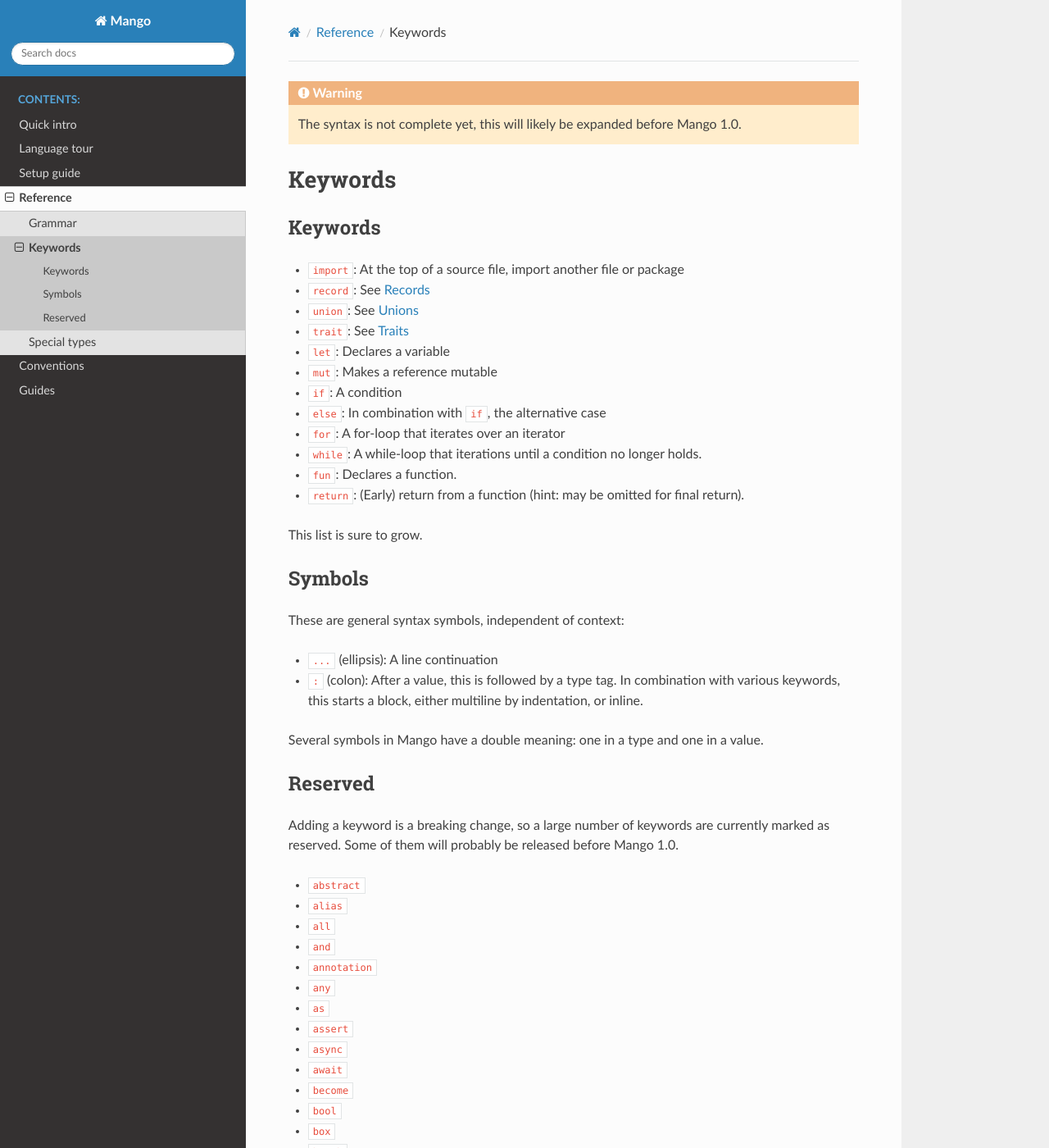
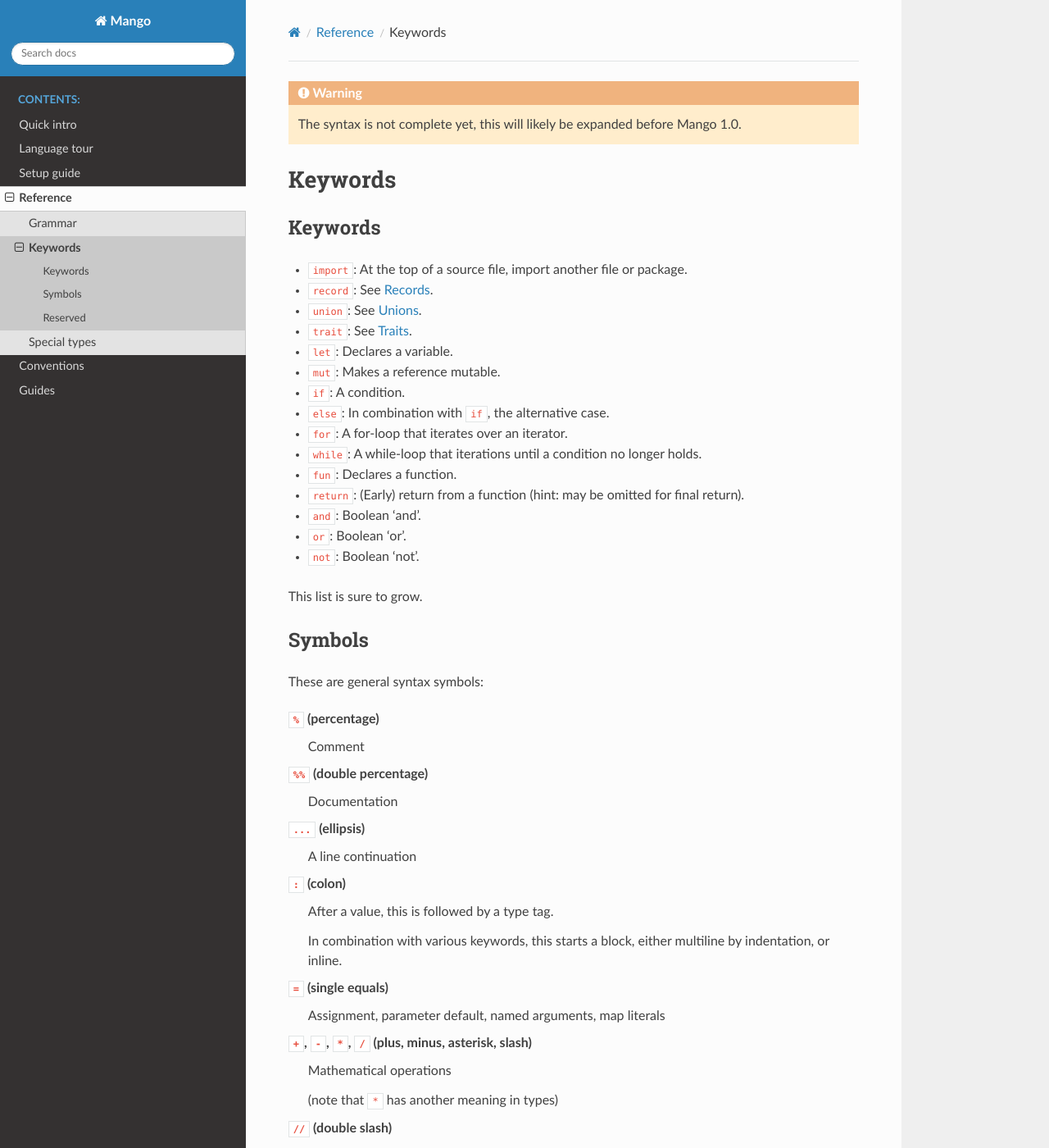
Before and after one commit to mangolang/documentation, a Sphinx documentation site: the page built from source/language_reference/keywords.rst, in a window 1280 px wide and 1400 px high. Shown: the whole window at 82% size. Built offline with Sphinx 7.4.7 and the Read the Docs theme 2.0.0, drawn with Linux system fonts in a browser that asks for light colours; some of the changed text lies outside the part shown.

Commit message:
Add more symbols

```diff
--- a/source/language_reference/keywords.rst
+++ b/source/language_reference/keywords.rst
@@ -8,28 +8,59 @@
 Keywords
 -------------------------------
 
-* ``import``: At the top of a source file, import another file or package
-* ``record``: See :doc:`/language_tour/records`
-* ``union``: See :doc:`/language_tour/unions`
-* ``trait``: See :doc:`/language_tour/traits`
-* ``let``: Declares a variable
-* ``mut``: Makes a reference mutable
-* ``if``: A condition
-* ``else``: In combination with ``if``, the alternative case
-* ``for``: A for-loop that iterates over an iterator
+* ``import``: At the top of a source file, import another file or package.
+* ``record``: See :doc:`/language_tour/records`.
+* ``union``: See :doc:`/language_tour/unions`.
+* ``trait``: See :doc:`/language_tour/traits`.
+* ``let``: Declares a variable.
+* ``mut``: Makes a reference mutable.
+* ``if``: A condition.
+* ``else``: In combination with ``if``, the alternative case.
+* ``for``: A for-loop that iterates over an iterator.
 * ``while``: A while-loop that iterations until a condition no longer holds.
 * ``fun``: Declares a function.
 * ``return``: (Early) return from a function (hint: may be omitted for final return).
+* ``and``: Boolean 'and'.
+* ``or``: Boolean 'or'.
+* ``not``: Boolean 'not'.
 
 This list is sure to grow.
 
 Symbols
 -------------------------------
 
-These are general syntax symbols, independent of context:
+These are general syntax symbols:
 
-* ``...`` (ellipsis): A line continuation
-* ``:`` (colon): After a value, this is followed by a type tag. In combination with various keywords, this starts a block, either multiline by indentation, or inline.
+``%`` (percentage)
+  Comment
+
+``%%`` (double percentage)
+  Documentation
+
+``...`` (ellipsis)
+  A line continuation
+
+``:`` (colon)
+  After a value, this is followed by a type tag.
+
+  In combination with various keywords, this starts a block, either multiline by indentation, or inline.
+
+``=`` (single equals)
+  Assignment, parameter default, named arguments, map literals
+
+``+``, ``-``, ``*``, ``/`` (plus, minus, asterisk, slash)
+  Mathematical operations
+
+  (note that ``*`` has another meaning in types)
+
+``//`` (double slash)
+  Integer division
+
+``+=`` (operator and equals)
+  Updating assignment (note ``a += b`` can be a different operation from ``a = a + b``)
+
+
+
 
 Several symbols in Mango have a double meaning: one in a type and one in a value.
 
```
Also changed, not shown: other parts of source/language_reference/keywords.rst (+0 -2 lines).
